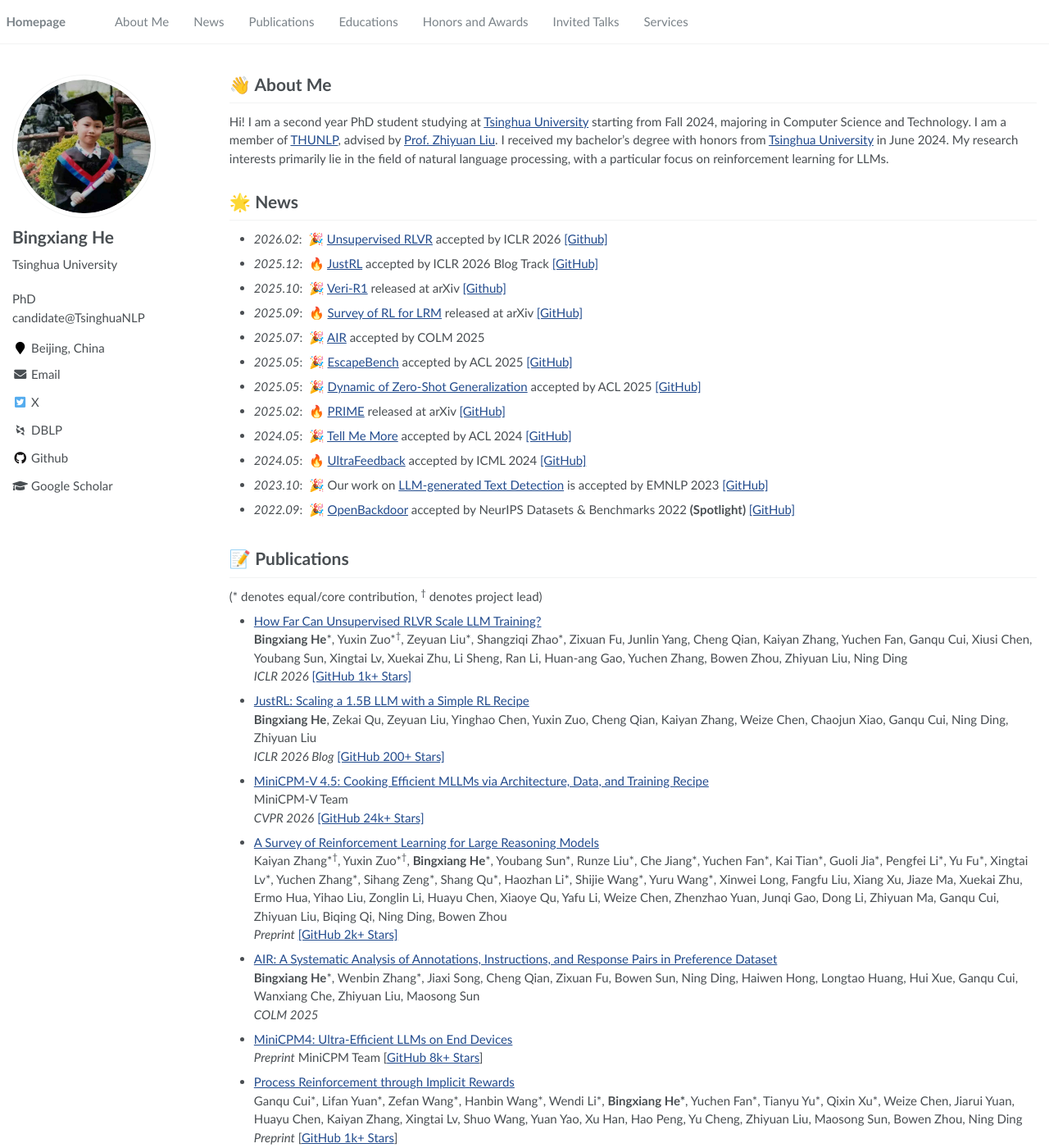
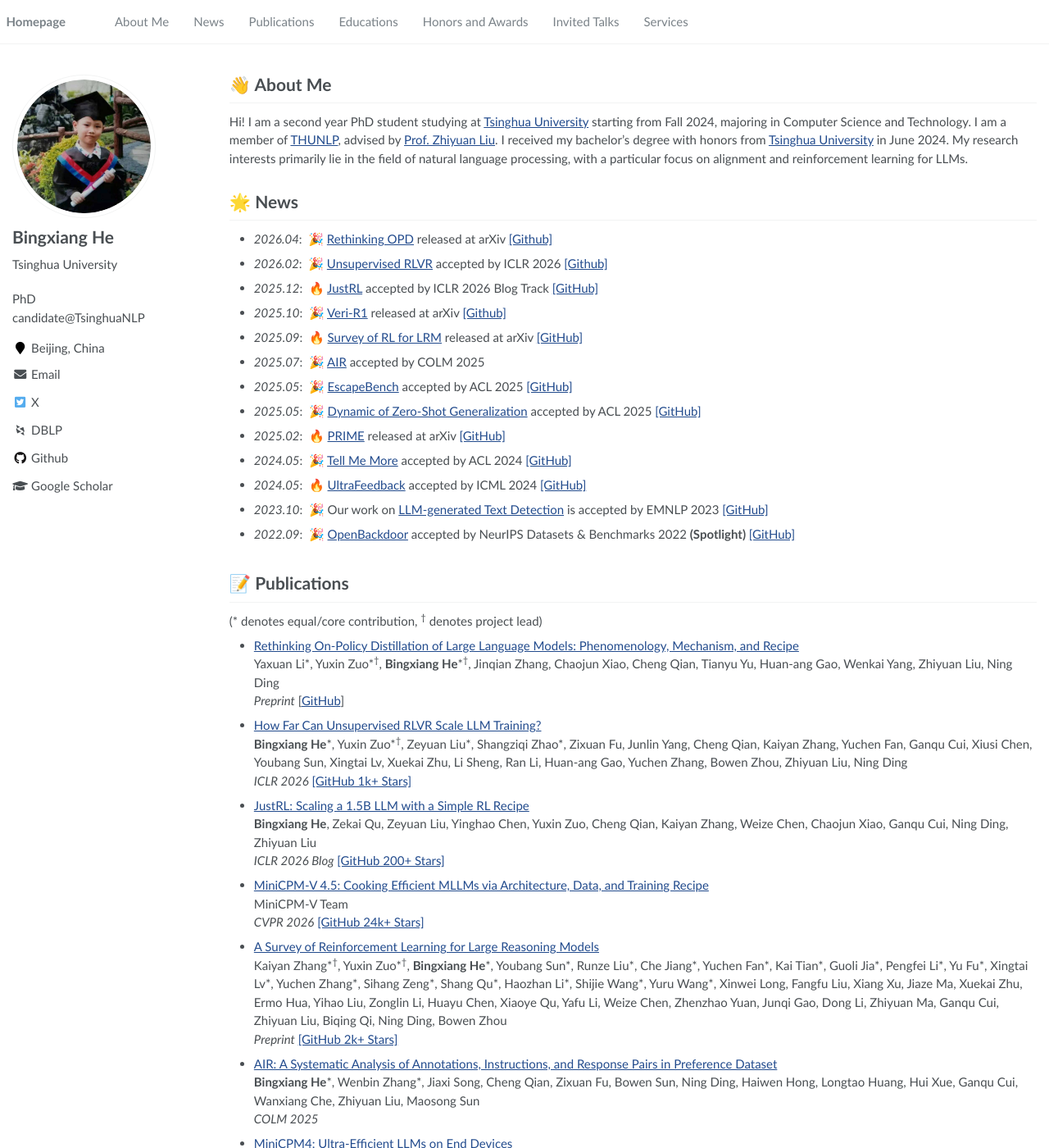
Before and after one commit to HBX-hbx/hbx-hbx.github.io, a Jekyll site: the page built from _pages/about.md, in a window 1280 px wide and 1400 px high. Shown: the whole window at 82% size. Built offline with Jekyll 4.4.1, drawn with Linux system fonts in a browser that asks for light colours; some web fonts are replaced; some of the changed text lies outside the part shown.

Commit message:
update cv

```diff
--- a/_pages/about.md
+++ b/_pages/about.md
@@ -19,7 +19,7 @@ redirect_from:
 
 # 👋 About Me
 
-Hi! I am a second year PhD student studying at [Tsinghua University](https://www.tsinghua.edu.cn/) starting from Fall 2024, majoring in Computer Science and Technology. I am a member of [THUNLP](http://nlp.csai.tsinghua.edu.cn/), advised by [Prof. Zhiyuan Liu](http://nlp.csai.tsinghua.edu.cn/~lzy/). I received my bachelor's degree with honors from [Tsinghua University](https://www.tsinghua.edu.cn/) in June 2024. My research interests primarily lie in the field of natural language processing, with a particular focus on reinforcement learning for LLMs.
+Hi! I am a second year PhD student studying at [Tsinghua University](https://www.tsinghua.edu.cn/) starting from Fall 2024, majoring in Computer Science and Technology. I am a member of [THUNLP](http://nlp.csai.tsinghua.edu.cn/), advised by [Prof. Zhiyuan Liu](http://nlp.csai.tsinghua.edu.cn/~lzy/). I received my bachelor's degree with honors from [Tsinghua University](https://www.tsinghua.edu.cn/) in June 2024. My research interests primarily lie in the field of natural language processing, with a particular focus on alignment and reinforcement learning for LLMs.
 <!-- <a href='https://scholar.google.com/citations?user=mb36VikAAAAJ'><img src="https://img.shields.io/endpoint?url=https%3A%2F%2Fscholar.google.com%2Fcitations%3Fuser%3Dmb36VikAAAAJ&logo=Google%20Scholar&labelColor=f6f6f6&color=9cf&style=flat&label=citations"></a> -->
 
 <!-- My research interest includes neural machine translation and computer vision. I have published more than 100 papers at the top international AI conferences with total <a href='https://scholar.google.com/citations?user=DhtAFkwAAAAJ'>google scholar citations <strong><span id='total_cit'>260000+</span></strong></a> (You can also use google scholar badge <a href='https://scholar.google.com/citations?user=DhtAFkwAAAAJ'><img src="https://img.shields.io/endpoint?url={{ url | url_encode }}&logo=Google%20Scholar&labelColor=f6f6f6&color=9cf&style=flat&label=citations"></a>). -->
@@ -27,18 +27,19 @@ Hi! I am a second year PhD student studying at [Tsinghua University](https://www
 <span class='anchor' id='news'></span>
 
 # 🌟 News
-- *2026.02*: &nbsp;🎉 [Unsupervised RLVR](https://arxiv.org/abs/2603.08660) accepted by ICLR 2026 [[Github]](https://github.com/PRIME-RL/TTRL/tree/urlvr-dev)
-- *2025.12*: &nbsp;🔥 [JustRL](https://arxiv.org/abs/2512.16649) accepted by ICLR 2026 Blog Track [[GitHub]](https://github.com/thunlp/JustRL)
-- *2025.10*: &nbsp;🎉 [Veri-R1](https://arxiv.org/abs/2510.01932) released at arXiv [[Github]](https://github.com/H0key-22/Veri-R1)
-- *2025.09*: &nbsp;🔥 [Survey of RL for LRM](https://arxiv.org/abs/2509.08827) released at arXiv [[GitHub]](https://github.com/TsinghuaC3I/Awesome-RL-for-LRMs)
-- *2025.07*: &nbsp;🎉 [AIR](https://arxiv.org/abs/2504.03612) accepted by COLM 2025
-- *2025.05*: &nbsp;🎉 [EscapeBench](https://arxiv.org/abs/2412.13549) accepted by ACL 2025 [[GitHub]](https://github.com/qiancheng0/EscapeBench)
-- *2025.05*: &nbsp;🎉 [Dynamic of Zero-Shot Generalization](https://arxiv.org/abs/2406.11721) accepted by ACL 2025 [[GitHub]](https://github.com/thunlp/Dynamics-of-Zero-Shot-Generalization)
-- *2025.02*: &nbsp;🔥 [PRIME](https://arxiv.org/abs/2502.01456) released at arXiv [[GitHub]](https://github.com/PRIME-RL/PRIME)
-- *2024.05*: &nbsp;🎉 [Tell Me More](https://arxiv.org/abs/2402.09205) accepted by ACL 2024 [[GitHub]](https://github.com/OpenBMB/Tell_Me_More)
-- *2024.05*: &nbsp;🔥 [UltraFeedback](https://arxiv.org/abs/2310.01377) accepted by ICML 2024 [[GitHub]](https://github.com/OpenBMB/UltraFeedback)
+- *2026.04*: &nbsp;🎉 [Rethinking OPD](https://arxiv.org/pdf/2604.13016) released at arXiv [[Github]](https://github.com/thunlp/OPD)
+- *2026.02*: &nbsp;🎉 [Unsupervised RLVR](https://arxiv.org/pdf/2603.08660) accepted by ICLR 2026 [[Github]](https://github.com/PRIME-RL/TTRL/tree/urlvr-dev)
+- *2025.12*: &nbsp;🔥 [JustRL](https://arxiv.org/pdf/2512.16649) accepted by ICLR 2026 Blog Track [[GitHub]](https://github.com/thunlp/JustRL)
+- *2025.10*: &nbsp;🎉 [Veri-R1](https://arxiv.org/pdf/2510.01932) released at arXiv [[Github]](https://github.com/H0key-22/Veri-R1)
+- *2025.09*: &nbsp;🔥 [Survey of RL for LRM](https://arxiv.org/pdf/2509.08827) released at arXiv [[GitHub]](https://github.com/TsinghuaC3I/Awesome-RL-for-LRMs)
+- *2025.07*: &nbsp;🎉 [AIR](https://arxiv.org/pdf/2504.03612) accepted by COLM 2025
+- *2025.05*: &nbsp;🎉 [EscapeBench](https://arxiv.org/pdf/2412.13549) accepted by ACL 2025 [[GitHub]](https://github.com/qiancheng0/EscapeBench)
+- *2025.05*: &nbsp;🎉 [Dynamic of Zero-Shot Generalization](https://arxiv.org/pdf/2406.11721) accepted by ACL 2025 [[GitHub]](https://github.com/thunlp/Dynamics-of-Zero-Shot-Generalization)
+- *2025.02*: &nbsp;🔥 [PRIME](https://arxiv.org/pdf/2502.01456) released at arXiv [[GitHub]](https://github.com/PRIME-RL/PRIME)
+- *2024.05*: &nbsp;🎉 [Tell Me More](https://arxiv.org/pdf/2402.09205) accepted by ACL 2024 [[GitHub]](https://github.com/OpenBMB/Tell_Me_More)
+- *2024.05*: &nbsp;🔥 [UltraFeedback](https://arxiv.org/pdf/2310.01377) accepted by ICML 2024 [[GitHub]](https://github.com/OpenBMB/UltraFeedback)
 - *2023.10*: &nbsp;🎉 Our work on [LLM-generated Text Detection](https://aclanthology.org/2023.emnlp-main.463) is accepted by EMNLP 2023 [[GitHub]](https://github.com/thunlp/LLM-generated-text-detection)
-- *2022.09*: &nbsp;🎉 [OpenBackdoor](https://arxiv.org/abs/2206.08514) accepted by NeurIPS Datasets & Benchmarks 2022 **(Spotlight)** [[GitHub]](https://github.com/thunlp/OpenBackdoor)
+- *2022.09*: &nbsp;🎉 [OpenBackdoor](https://arxiv.org/pdf/2206.08514) accepted by NeurIPS Datasets & Benchmarks 2022 **(Spotlight)** [[GitHub]](https://github.com/thunlp/OpenBackdoor)
 
 <span class='anchor' id='publications'></span>
 
@@ -58,42 +59,45 @@ Hi! I am a second year PhD student studying at [Tsinghua University](https://www
 
 (* denotes equal/core contribution, <sup>†</sup> denotes project lead)
 
-- [How Far Can Unsupervised RLVR Scale LLM Training?](https://arxiv.org/abs/2603.08660)<br>
+- [Rethinking On-Policy Distillation of Large Language Models: Phenomenology, Mechanism, and Recipe](https://arxiv.org/pdf/2604.13016)<br>
+  Yaxuan Li\*, Yuxin Zuo\*<sup>†</sup>, **Bingxiang He**\*<sup>†</sup>, Jinqian Zhang, Chaojun Xiao, Cheng Qian, Tianyu Yu, Huan-ang Gao, Wenkai Yang, Zhiyuan Liu, Ning Ding<br>
+  *Preprint* [[GitHub](https://github.com/thunlp/OPD)]
+- [How Far Can Unsupervised RLVR Scale LLM Training?](https://arxiv.org/pdf/2603.08660)<br>
   **Bingxiang He**\*, Yuxin Zuo\*<sup>†</sup>, Zeyuan Liu\*, Shangziqi Zhao\*, Zixuan Fu, Junlin Yang, Cheng Qian, Kaiyan Zhang, Yuchen Fan, Ganqu Cui, Xiusi Chen, Youbang Sun, Xingtai Lv, Xuekai Zhu, Li Sheng, Ran Li, Huan-ang Gao, Yuchen Zhang, Bowen Zhou, Zhiyuan Liu, Ning Ding<br>
   *ICLR 2026* [[GitHub 1k+ Stars]](https://github.com/PRIME-RL/TTRL/tree/urlvr-dev)
-- [JustRL: Scaling a 1.5B LLM with a Simple RL Recipe](https://arxiv.org/abs/2512.16649)<br>
+- [JustRL: Scaling a 1.5B LLM with a Simple RL Recipe](https://arxiv.org/pdf/2512.16649)<br>
   **Bingxiang He**, Zekai Qu, Zeyuan Liu, Yinghao Chen, Yuxin Zuo, Cheng Qian, Kaiyan Zhang, Weize Chen, Chaojun Xiao, Ganqu Cui, Ning Ding, Zhiyuan Liu<br>
   *ICLR 2026 Blog* [[GitHub 200+ Stars]](https://github.com/thunlp/JustRL)
-- [MiniCPM-V 4.5: Cooking Efficient MLLMs via Architecture, Data, and Training Recipe](https://arxiv.org/abs/2509.18154)<br>
+- [MiniCPM-V 4.5: Cooking Efficient MLLMs via Architecture, Data, and Training Recipe](https://arxiv.org/pdf/2509.18154)<br>
   MiniCPM-V Team <br>
   *CVPR 2026* [[GitHub 24k+ Stars]](https://github.com/OpenBMB/MiniCPM-V)
-- [A Survey of Reinforcement Learning for Large Reasoning Models](https://arxiv.org/abs/2509.08827)<br>
+- [A Survey of Reinforcement Learning for Large Reasoning Models](https://arxiv.org/pdf/2509.08827)<br>
   Kaiyan Zhang\*<sup>†</sup>, Yuxin Zuo\*<sup>†</sup>, **Bingxiang He**\*, Youbang Sun\*, Runze Liu\*, Che Jiang\*, Yuchen Fan\*, Kai Tian\*, Guoli Jia\*, Pengfei Li\*, Yu Fu\*, Xingtai Lv\*, Yuchen Zhang\*, Sihang Zeng\*, Shang Qu\*, Haozhan Li\*, Shijie Wang\*, Yuru Wang\*, Xinwei Long, Fangfu Liu, Xiang Xu, Jiaze Ma, Xuekai Zhu, Ermo Hua, Yihao Liu, Zonglin Li, Huayu Chen, Xiaoye Qu, Yafu Li, Weize Chen, Zhenzhao Yuan, Junqi Gao, Dong Li, Zhiyuan Ma, Ganqu Cui, Zhiyuan Liu, Biqing Qi, Ning Ding, Bowen Zhou<br>
   *Preprint* [[GitHub 2k+ Stars]](https://github.com/TsinghuaC3I/Awesome-RL-for-LRMs)
-- [AIR: A Systematic Analysis of Annotations, Instructions, and Response Pairs in Preference Dataset](https://arxiv.org/abs/2504.03612)<br>
+- [AIR: A Systematic Analysis of Annotations, Instructions, and Response Pairs in Preference Dataset](https://arxiv.org/pdf/2504.03612)<br>
   **Bingxiang He**\*, Wenbin Zhang\*, Jiaxi Song, Cheng Qian, Zixuan Fu, Bowen Sun, Ning Ding, Haiwen Hong, Longtao Huang, Hui Xue, Ganqu Cui, Wanxiang Che, Zhiyuan Liu, Maosong Sun <br>
   *COLM 2025*
-- [MiniCPM4: Ultra-Efficient LLMs on End Devices](https://arxiv.org/abs/2506.07900)<br>
+- [MiniCPM4: Ultra-Efficient LLMs on End Devices](https://arxiv.org/pdf/2506.07900)<br>
   *Preprint* MiniCPM Team [[GitHub 8k+ Stars](https://github.com/openbmb/minicpm)]
-- [Process Reinforcement through Implicit Rewards](https://arxiv.org/abs/2502.01456)<br>
+- [Process Reinforcement through Implicit Rewards](https://arxiv.org/pdf/2502.01456)<br>
   Ganqu Cui\*, Lifan Yuan\*, Zefan Wang\*, Hanbin Wang\*, Wendi Li\*, **Bingxiang He\***, Yuchen Fan\*, Tianyu Yu\*, Qixin Xu\*, Weize Chen, Jiarui Yuan, Huayu Chen, Kaiyan Zhang, Xingtai Lv, Shuo Wang, Yuan Yao, Xu Han, Hao Peng, Yu Cheng, Zhiyuan Liu, Maosong Sun, Bowen Zhou, Ning Ding<br>
   *Preprint* [[GitHub 1k+ Stars](https://github.com/PRIME-RL/PRIME)]
-- [EscapeBench: Pushing Language Models to Think Outside the Box](https://arxiv.org/abs/2412.13549)<br>
+- [EscapeBench: Pushing Language Models to Think Outside the Box](https://arxiv.org/pdf/2412.13549)<br>
   Cheng Qian, Peixuan Han, Qinyu Luo, **Bingxiang He**, Xiusi Chen, Yuji Zhang, Hongyi Du, Jiarui Yao, Xiaocheng Yang, Denghui Zhang, Yunzhu Li, Heng Ji<br>
   *ACL 2025 Main* [[GitHub](https://github.com/qiancheng0/EscapeBench)]
-- [The Right Time Matters: Data Arrangement Affects Zero-Shot Generalization in Instruction Tuning](https://arxiv.org/abs/2406.11721)<br>
+- [The Right Time Matters: Data Arrangement Affects Zero-Shot Generalization in Instruction Tuning](https://arxiv.org/pdf/2406.11721)<br>
   **Bingxiang He\***, Ning Ding\*, Cheng Qian\*, Jia Deng, Ganqu Cui, Lifan Yuan, Haiwen Hong, Huan-ang Gao, Longtao Huang, Hui Xue, Huimin Chen, Zhiyuan Liu, Maosong Sun<br>
   *ACL 2025 Findings* [[GitHub](https://github.com/thunlp/Dynamics-of-Zero-Shot-Generalization)]
-- [Tell Me More! Towards Implicit User Intention Understanding of Language Model Driven Agents](https://arxiv.org/abs/2402.09205)<br>
+- [Tell Me More! Towards Implicit User Intention Understanding of Language Model Driven Agents](https://arxiv.org/pdf/2402.09205)<br>
   Cheng Qian\*, **Bingxiang He\***, Zhong Zhuang, Jia Deng, Yujia Qin, Xin Cong, Zhong Zhang, Jie Zhou, Yankai Lin, Zhiyuan Liu, Maosong Sun<br>
   *ACL 2024 Main* [[GitHub](https://github.com/HBX-hbx/Mistral-Interact)]
-- [UltraFeedback: Boosting Language Models with High-quality Feedback](https://arxiv.org/abs/2310.01377)<br>
+- [UltraFeedback: Boosting Language Models with High-quality Feedback](https://arxiv.org/pdf/2310.01377)<br>
   Ganqu Cui\*, Lifan Yuan\*, Ning Ding, Guanming Yao, **Bingxiang He**, Wei Zhu, Yuan Ni, Guotong Xie, Ruobing Xie, Yankai Lin, Zhiyuan Liu, Maosong Sun<br>
   *ICML 2024* [[GitHub 300+ Stars](https://github.com/OpenBMB/UltraFeedback)]
 - [Beat LLMs at Their Own Game: Zero-Shot LLM-Generated Text Detection via Querying ChatGPT](https://aclanthology.org/2023.emnlp-main.463)<br>
   Biru Zhu, Lifan Yuan, Ganqu Cui, Yangyi Chen, Chong Fu, **Bingxiang He**, Yangdong Deng, Zhiyuan Liu, Maosong Sun, Ming Gu<br>
   *EMNLP 2023 Main* [[GitHub](https://github.com/thunlp/LLM-generated-text-detection)]
-- [A Unified Evaluation of Textual Backdoor Learning: Frameworks and Benchmarks](https://arxiv.org/abs/2206.08514)<br>
+- [A Unified Evaluation of Textual Backdoor Learning: Frameworks and Benchmarks](https://arxiv.org/pdf/2206.08514)<br>
   Ganqu Cui\*, Lifan Yuan\*, **Bingxiang He**, Yangyi Chen, Zhiyuan Liu, Maosong Sun<br>
   *NeurIPS Datasets & Benchmarks 2022* **(Spotlight)** [[GitHub 200+ Stars]](https://github.com/thunlp/OpenBackdoor)
 
@@ -122,6 +126,8 @@ Hi! I am a second year PhD student studying at [Tsinghua University](https://www
 <span class='anchor' id='invited-talks'></span>
 
 # 💬 Invited Talks
+- How Far Can Unsupervised RLVR Scale LLM Training? AI TIME. [Link](https://live.bilibili.com/21813994). *2026.04*
+- Towards Scalable Reinforcement Learning for LLMs. BAAI. [Link](https://event.baai.ac.cn/activities/1020). *2026.04*
 - JustRL: Scaling a 1.5B LLM with a Simple RL Recipe. QingKeAI. [Link](https://qingkeai.online/archives/JustRL). *2026.02*
 - The Right Time Matters: Data Arrangement Affects Zero-Shot Generalization in Instruction Tuning. Alibaba Security. [Link](https://mp.weixin.qq.com/s/Ig_1I_3_U0L8P1PWJsIA2A). *2025.05*
 - Tell me more! towards implicit user intention understanding of language model driven agents. Wiztalk. *2024.08*
```
